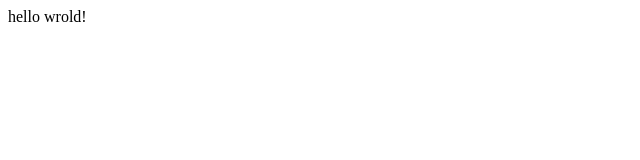
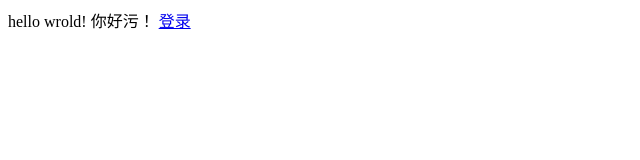
Before and after one commit to wang111111/wang111111.github.io, a plain HTML site: page index.html in a window 1280 px wide. Shown: the whole page, without its empty margins (0-640 px from the left). Drawn offline with Linux system fonts and the light colour scheme.

Commit message:
修改首页

```diff
--- a/index.html
+++ b/index.html
@@ -5,5 +5,7 @@
 </head>
 <body>
 hello wrold!
+你好污！
+	<a href="login.html">登录</a>
 </body>
 </html>
```
